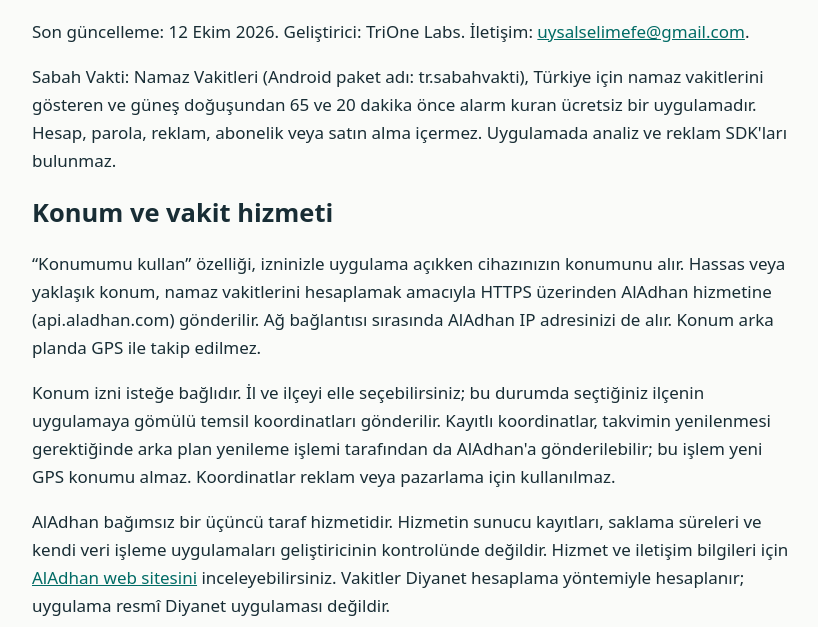
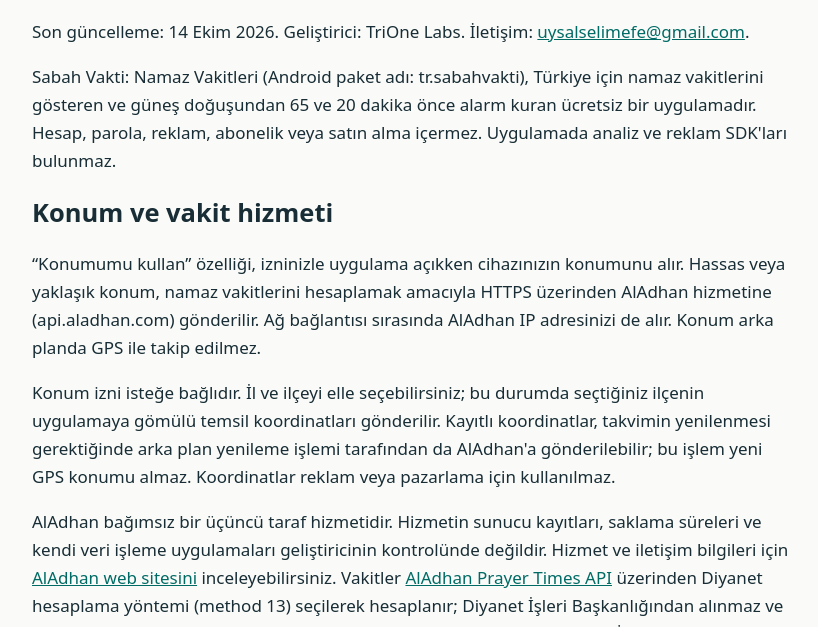
Before and after one commit to ShotsMan2/sabah-vakti-privacy, a plain HTML site: page index.html in a window 1280 px wide. Shown: the part 140-767 px from the top of the page, without its empty margins (228-1046 px from the left). Drawn offline with Linux system fonts and the light colour scheme.

Commit message:
Clarify independent prayer data sources and official comparison link

```diff
--- a/index.html
+++ b/index.html
@@ -5,12 +5,12 @@
 <main>
 <h1>Sabah Vakti: Namaz Vakitleri</h1>
 <h2>Gizlilik Politikası</h2>
-<p>Son güncelleme: 12 Ekim 2026. Geliştirici: TriOne Labs. İletişim: <a href="mailto:uysalselimefe@gmail.com">uysalselimefe@gmail.com</a>.</p>
+<p>Son güncelleme: 14 Ekim 2026. Geliştirici: TriOne Labs. İletişim: <a href="mailto:uysalselimefe@gmail.com">uysalselimefe@gmail.com</a>.</p>
 <p>Sabah Vakti: Namaz Vakitleri (Android paket adı: tr.sabahvakti), Türkiye için namaz vakitlerini gösteren ve güneş doğuşundan 65 ve 20 dakika önce alarm kuran ücretsiz bir uygulamadır. Hesap, parola, reklam, abonelik veya satın alma içermez. Uygulamada analiz ve reklam SDK'ları bulunmaz.</p>
 <h2>Konum ve vakit hizmeti</h2>
 <p>“Konumumu kullan” özelliği, izninizle uygulama açıkken cihazınızın konumunu alır. Hassas veya yaklaşık konum, namaz vakitlerini hesaplamak amacıyla HTTPS üzerinden AlAdhan hizmetine (api.aladhan.com) gönderilir. Ağ bağlantısı sırasında AlAdhan IP adresinizi de alır. Konum arka planda GPS ile takip edilmez.</p>
 <p>Konum izni isteğe bağlıdır. İl ve ilçeyi elle seçebilirsiniz; bu durumda seçtiğiniz ilçenin uygulamaya gömülü temsil koordinatları gönderilir. Kayıtlı koordinatlar, takvimin yenilenmesi gerektiğinde arka plan yenileme işlemi tarafından da AlAdhan'a gönderilebilir; bu işlem yeni GPS konumu almaz. Koordinatlar reklam veya pazarlama için kullanılmaz.</p>
-<p>AlAdhan bağımsız bir üçüncü taraf hizmetidir. Hizmetin sunucu kayıtları, saklama süreleri ve kendi veri işleme uygulamaları geliştiricinin kontrolünde değildir. Hizmet ve iletişim bilgileri için <a href="https://aladhan.com">AlAdhan web sitesini</a> inceleyebilirsiniz. Vakitler Diyanet hesaplama yöntemiyle hesaplanır; uygulama resmî Diyanet uygulaması değildir.</p>
+<p>AlAdhan bağımsız bir üçüncü taraf hizmetidir. Hizmetin sunucu kayıtları, saklama süreleri ve kendi veri işleme uygulamaları geliştiricinin kontrolünde değildir. Hizmet ve iletişim bilgileri için <a href="https://aladhan.com">AlAdhan web sitesini</a> inceleyebilirsiniz. Vakitler <a href="https://aladhan.com/prayer-times-api">AlAdhan Prayer Times API</a> üzerinden Diyanet hesaplama yöntemi (method 13) seçilerek hesaplanır; Diyanet İşleri Başkanlığından alınmaz ve resmî Diyanet çizelgesinden farklı olabilir. Bu bağımsız uygulama Diyanet İşleri Başkanlığını veya başka bir kamu kurumunu temsil etmez; bu kurumlara bağlı değildir, onlar tarafından geliştirilmemiş ve onaylanmamıştır. Resmî vakitleri karşılaştırmak için <a href="https://namazvakitleri.diyanet.gov.tr/tr-TR">Diyanet İşleri Başkanlığı namaz vakitleri sayfasını</a> ziyaret edebilirsiniz.</p>
 <h2>Cihazda saklanan bilgiler</h2>
 <p>Seçilen il/ilçe veya koordinatlar, alınan namaz takvimi, alarm ayarları ve yenileme durumu uygulamanın cihazdaki özel alanında saklanır. Geliştiricinin kendi sunucusuna aktarılmaz. Android bulut yedeklemesi kapalıdır. Uygulamanın eski sürümlerinden kalan hesap bilgileri ve belirteçler 0.3.0 sürümüne geçişte silinir.</p>
 <h2>İzinler</h2>
```
